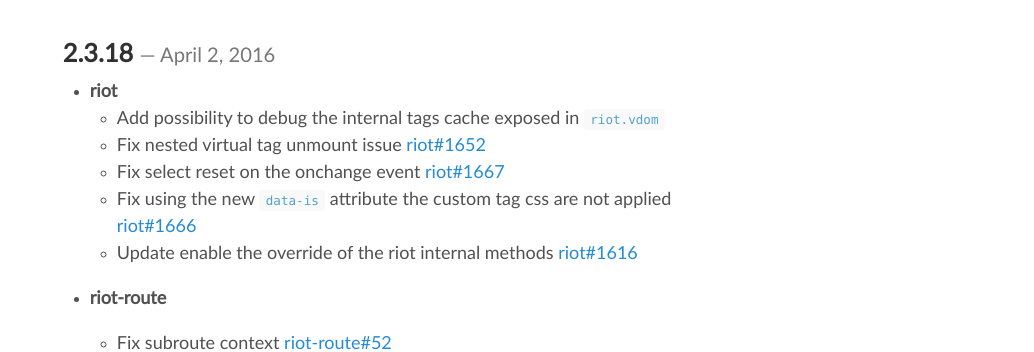
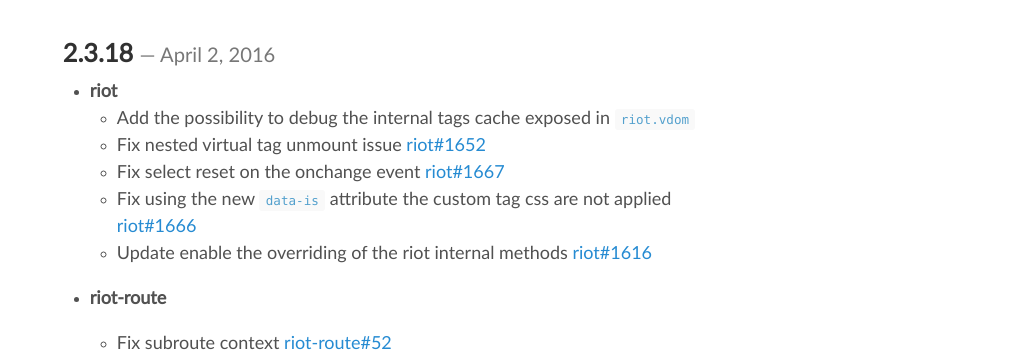
Before and after one commit to riot/riot.github.io, a Jekyll site: the page built from release-notes.md, in a window 1280 px wide and 900 px high. Shown: the part 172-524 px from the top of the window, without its empty margins (246-1280 px from the left). Built offline with Jekyll 4.4.1, drawn with Linux system fonts in a browser that asks for light colours; nearby versions of some CDN libraries; emoji names are drawn with the system emoji font.

Commit message:
fixed: typo

```diff
--- a/release-notes.md
+++ b/release-notes.md
@@ -9,11 +9,11 @@
 ## 2.3.18 *April 2, 2016*
 
 - __riot__
-  - Add possibility to debug the internal tags cache exposed in `riot.vdom`
+  - Add the possibility to debug the internal tags cache exposed in `riot.vdom`
   - Fix nested virtual tag unmount issue [riot#1652](https://github.com/riot/riot/issues/1652)
   - Fix select reset on the onchange event [riot#1667](https://github.com/riot/riot/issues/1667)
   - Fix using the new `data-is` attribute the custom tag css are not applied [riot#1666](https://github.com/riot/riot/issues/1666)
-  - Update enable the override of the riot internal methods [riot#1616](https://github.com/riot/riot/issues/1616)
+  - Update enable the overriding of the riot internal methods [riot#1616](https://github.com/riot/riot/issues/1616)
 
 - __riot-route__
 
```
